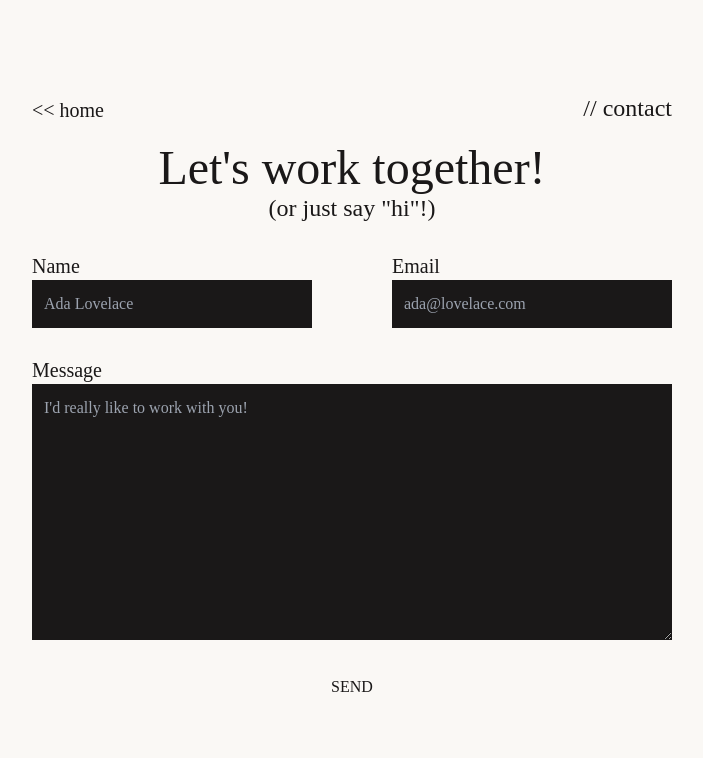
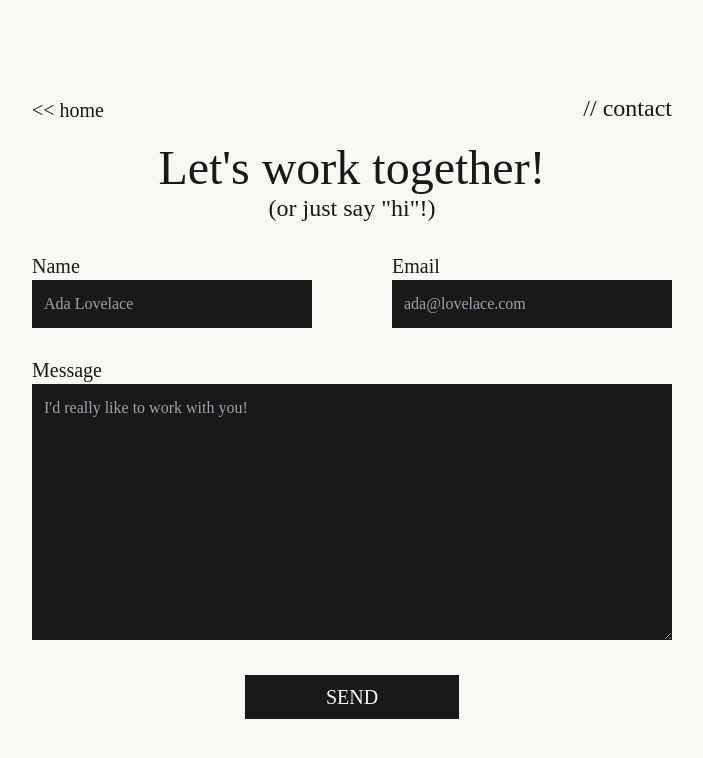
Before and after one commit to salvatorequagliariello/personal-website, a Next.js app: page /contact in a window 1280 px wide. Shown: the top 758 px of the page, without its empty margins (288-991 px from the left). Built offline with nearby package versions, Linux system fonts and the light colour scheme; what tailwindcss-animated would draw is missing.

Commit message:
fix send button styling

```diff
--- a/app/(pages)/contact/page.js
+++ b/app/(pages)/contact/page.js
@@ -41,13 +41,13 @@ const Contact = () => {
         <div>
             <CustomNavigator pageName='contact' path='/' pathName='home'/>
             <div className="text-center font-light">
-                <h1 className="text-5xl">Let's work together!</h1>
-                <p className="text-2xl">(or just say "hi"!)</p>
+                <h1 className="text-5xl animate-fade-down animate-once animate-delay-900 animate-normal animate-fill-forwards">Let's work together!</h1>
+                <p className="text-2xl animate-fade-up animate-once animate-delay-900 animate-normal animate-fill-forwards">(or just say "hi"!)</p>
             </div>
             {!formSubmission.submitted && formSubmission.errors.length == 0 &&
                 <form onSubmit={formik.handleSubmit} id="contactForm"  className="flex flex-col gap-7 mt-7">
                     <div className="w-full flex justify-center gap-20">
-                        <div className="w-full">
+                        <div className="w-full animate-fade-right animate-once animate-delay-900 animate-normal animate-fill-forwards">
                             <label className={`font-light text-xl ${formik.touched.name && formik.errors.name ? " text-orange-500" : ""}`}>
                                 Name
                             </label>
@@ -62,7 +62,7 @@ const Contact = () => {
                             />
                             {formik.touched.name && formik.errors.name && <p className="font-light text-orange-500">{formik.errors.name}</p>}
                         </div>
-                        <div className="w-full">
+                        <div className="w-full animate-fade-left animate-once animate-delay-900 animate-normal animate-fill-forwards">
                             <label className={`font-light text-xl ${formik.touched.email && formik.errors.email ? " text-orange-500" : ""}`}>
                                 Email
                             </label>
@@ -79,7 +79,7 @@ const Contact = () => {
                         </div>
                     </div>
 
-                    <div className="w-full">
+                    <div className="w-full animate-fade-up animate-once animate-delay-900 animate-normal animate-fill-forwards">
                         <label className={`font-light text-xl ${formik.touched.message && formik.errors.message ? " text-orange-500" : ""}`}>
                             Message
                         </label>
@@ -95,7 +95,12 @@ const Contact = () => {
                         {formik.touched.message && formik.errors.message && <p className="font-light text-orange-500">{formik.errors.message}</p>}
                     </div>
 
-                        <button type="submit" className="form-button p-font-md fill-txt hoverable">SEND</button>
+                        <button
+                            type="submit"
+                            className="w-1/3 py-2 mx-auto bg-primary dark:bg-secondary text-secondary dark:text-primary text-xl font-light hover:bg-accentred animate-fade-up animate-once animate-delay-900 animate-normal animate-fill-forwards"
+                        >
+                            SEND
+                        </button>
                 </form>
             }
         </div>
--- a/app/page.js
+++ b/app/page.js
@@ -11,7 +11,7 @@ const Home = () => {
           <h2 className="text-3xl">Salvatore Quagliariello</h2>
           <h4 className="text-xl font-thin">Front-end Developer</h4>
         </div>
-        <div className="h-min flex flex-col sm:flex-row justify-center flex-wrap gap-3 sm:gap-10 animate-fade-left animate-once animate-delay-900 animate-normal animate-fill-forwards ">
+        <div className="h-min flex flex-col sm:flex-row justify-center flex-wrap gap-3 sm:gap-10 animate-fade-left animate-once animate-delay-900 animate-normal animate-fill-forwards">
           <Link href='/about' className="hov-txt text-xl leading-10">about</Link>
           <Link href='/projects' className="hov-txt text-xl leading-10">projects</Link>
           <Link href='/contact' className="hov-txt text-xl leading-10">contact</Link>
```
